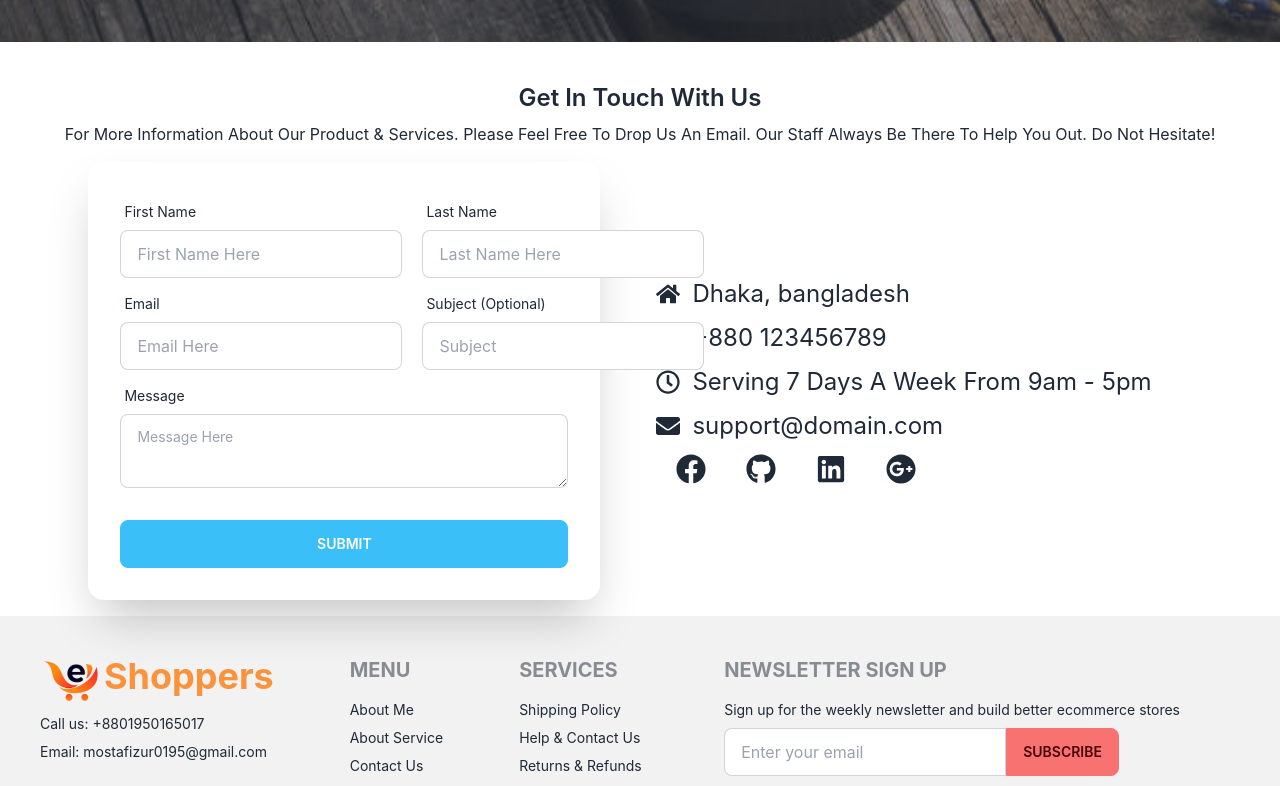
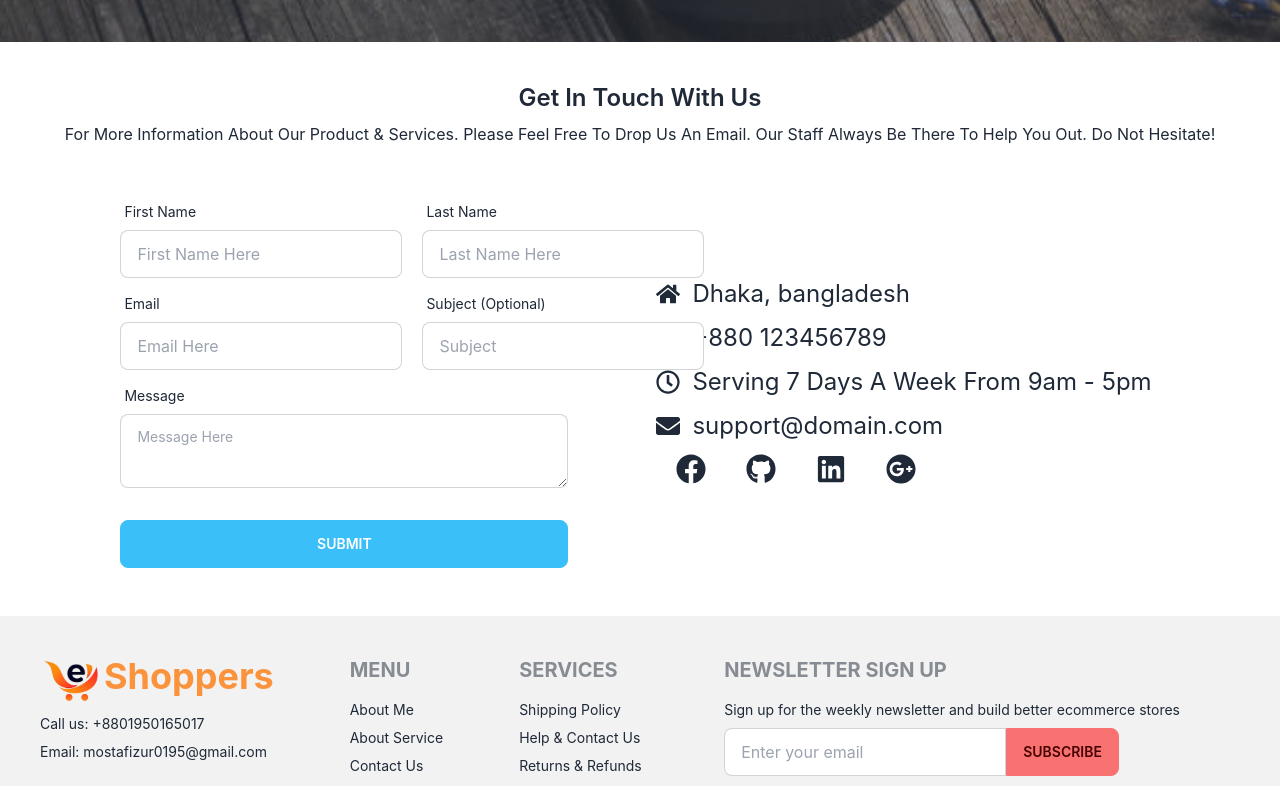
Before and after one commit to Mostafizur-Pro/eShopers-bd-client, a React (Create React App) app: page /contact in a window 1280 px wide. Shown: the part 418-1204 px from the top of the page. Built offline with nearby package versions, Linux system fonts and the light colour scheme; no server answers.

Commit message:
some change

```diff
--- a/src/Pages/ContactPage/ContactWithUs/ContactWithUs.js
+++ b/src/Pages/ContactPage/ContactWithUs/ContactWithUs.js
@@ -1,4 +1,4 @@
-import React from 'react';
+import React from "react";
 import {
   FaEnvelope,
   FaFacebook,
@@ -15,17 +15,17 @@ const ContactWithUs = () => {
     <div>
       <div className="mt-10 text-center">
         <h2 className="text-2xl font-semibold mb-2">Get In Touch With Us</h2>
-        <p>For More Information About Our Product & Services. Please Feel Free To Drop Us An Email. Our Staff Always Be There To Help You Out. Do Not Hesitate!</p>
+        <p>
+          For More Information About Our Product & Services. Please Feel Free To
+          Drop Us An Email. Our Staff Always Be There To Help You Out. Do Not
+          Hesitate!
+        </p>
       </div>
 
       <section>
         <div className="  ">
           <div className="hero-content flex-col lg:flex-row-reverse">
-
             <div className="m-10">
-
-
-
               <div>
                 <h2 className="flex items-center text-2xl mb-3">
                   <FaHome className="mr-3" /> Dhaka, bangladesh
@@ -34,8 +34,8 @@ const ContactWithUs = () => {
                   <FaMobileAlt className="mr-3" /> +880 123456789
                 </h2>
                 <h2 className="flex items-center text-2xl mb-3">
-                      <FaRegClock className="mr-3" /> Serving 7 Days A Week From
-                      9am - 5pm
+                  <FaRegClock className="mr-3" /> Serving 7 Days A Week From 9am
+                  - 5pm
                 </h2>
                 <h2 className="flex items-center text-2xl mb-3">
                   <FaEnvelope className="mr-3" /> support@domain.com
@@ -67,10 +67,9 @@ const ContactWithUs = () => {
                   <FaGooglePlus />
                 </a>
               </div>
-
             </div>
 
-            <div className="card flex-shrink-0 w-full max-w-lg shadow-2xl bg-base-100">
+            <div className="card flex-shrink-0 w-full max-w-lg ">
               <form className="card-body">
                 <div className="flex gap-5">
                   <div className="form-control">
@@ -146,7 +145,6 @@ const ContactWithUs = () => {
           </div>
         </div>
       </section>
-
     </div>
   );
 };
```
Lines whose indentation alone changed are shown as unchanged.
